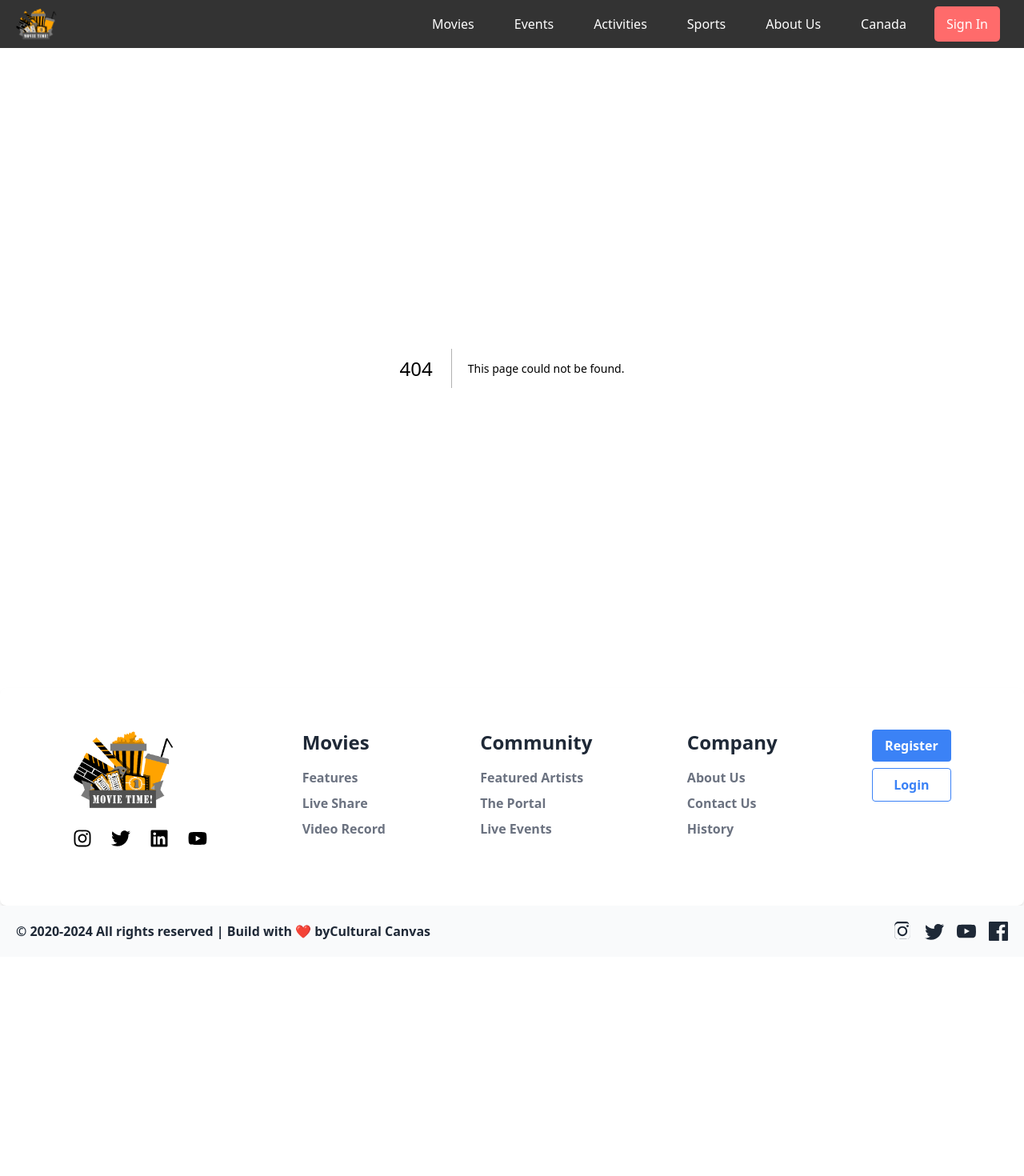
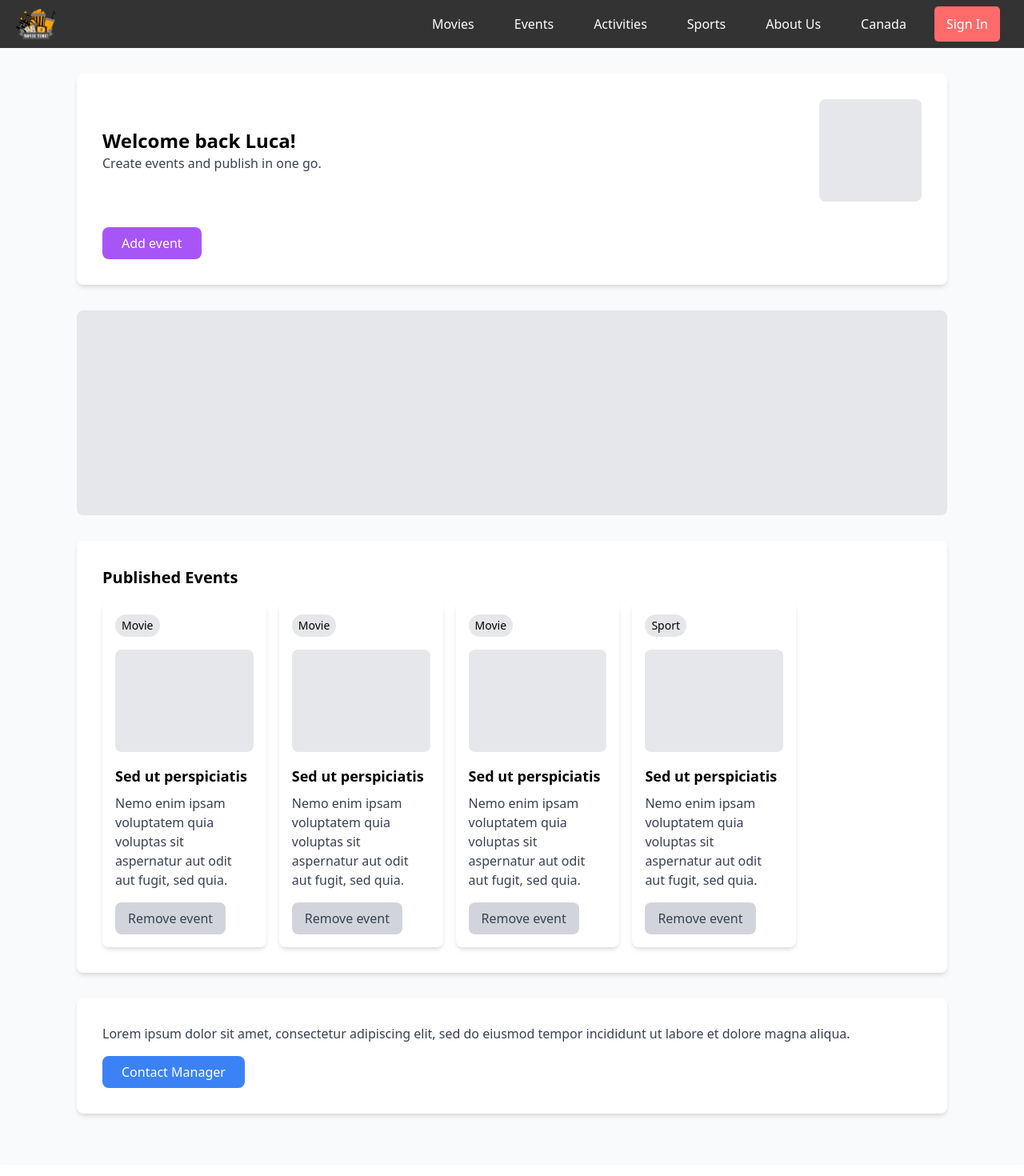
Before and after one commit to Ridham1502/Capstone-Final-Project-Group-4, a Next.js app: page /HomePage in a window 1280 px wide. Before the commit this address had no page. Shown: the top 1470 px of the page at 80% size. Before the commit the page ends 1196 px from the top, so only its background shows below. Built offline with nearby package versions, Linux system fonts and the light colour scheme.

Commit message:
Add files via upload

```diff
--- /dev/null
+++ b/pages/HomePage/index.js
@@ -0,0 +1,50 @@
+import React from 'react';
+
+export default function HomePage() {
+  return (
+    <div className="bg-gray-50 min-h-screen">
+      <div className="max-w-6xl mx-auto p-8">
+
+        {/* Welcome Section */}
+        <div className="bg-white p-8 rounded-lg shadow-md mb-8">
+          <div className="flex justify-between items-center mb-8">
+            <div>
+              <h1 className="text-2xl text-black font-bold">Welcome back Luca!</h1>
+              <p className="text-gray-700">Create events and publish in one go.</p>
+            </div>
+            <div className="w-32 h-32 bg-gray-200 rounded-lg"></div>
+          </div>
+          <button className="bg-purple-500 text-white px-6 py-2 rounded-lg hover:bg-purple-600">Add event</button>
+        </div>
+
+        {/* Main Image Section */}
+        <div className="bg-gray-200 h-64 rounded-lg mb-8"></div>
+
+        {/* Published Events Section */}
+        <div className="bg-white p-8 rounded-lg shadow-md mb-8">
+          <h2 className="text-xl text-black font-bold mb-4">Published Events</h2>
+          <div className="flex space-x-4">
+            {/* Event Card */}
+            {['Movie', 'Movie', 'Movie', 'Sport'].map((type, index) => (
+              <div key={index} className="bg-white p-4 rounded-lg shadow-md w-1/5">
+                <div className="flex justify-between items-center mb-4">
+                  <span className="bg-gray-200 px-2 py-1 rounded-full text-sm">{type}</span>
+                </div>
+                <div className="bg-gray-200 h-32 rounded-lg mb-4"></div>
+                <h3 className="text-lg font-semibold mb-2">Sed ut perspiciatis</h3>
+                <p className="text-gray-700 mb-4">Nemo enim ipsam voluptatem quia voluptas sit aspernatur aut odit aut fugit, sed quia.</p>
+                <button className="bg-gray-300 text-gray-700 px-4 py-2 rounded-lg hover:bg-gray-400">Remove event</button>
+              </div>
+            ))}
+          </div>
+        </div>
+
+        {/* Reviews Section */}
+        <div className="bg-white p-8 rounded-lg shadow-md mb-8">
+          <p className="text-gray-700 mb-4">Lorem ipsum dolor sit amet, consectetur adipiscing elit, sed do eiusmod tempor incididunt ut labore et dolore magna aliqua.</p>
+          <button className="bg-blue-500 text-white px-6 py-2 rounded-lg hover:bg-blue-600">Contact Manager</button>
+        </div>
+      </div>
+    </div>
+  );
+}
```
